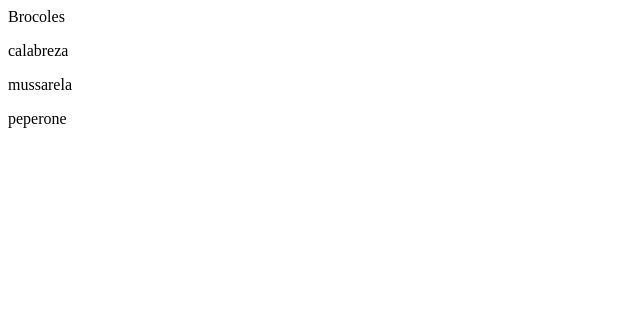
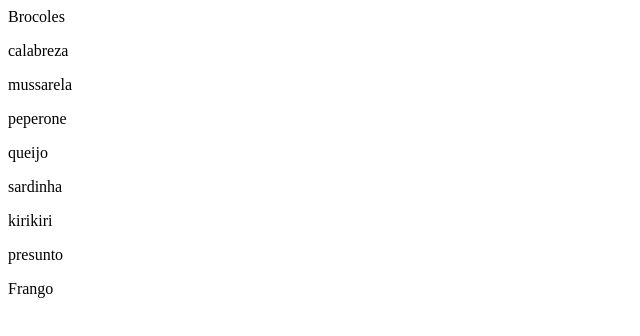
Before and after one commit to Artorias3211/Artorias, a plain HTML site: page Treinando Gitgub/index.html in a window 1280 px wide. Shown: the whole page, without its empty margins (0-640 px from the left). Drawn offline with Linux system fonts and the light colour scheme.

Commit message:
adicionei novos sabores

```diff
--- a/Treinando Gitgub/index.html
+++ b/Treinando Gitgub/index.html
@@ -9,5 +9,10 @@
     <p>calabreza</p>
     <p>mussarela</p>
     <p>peperone</p>
+    <p>queijo</p>
+    <p>sardinha</p>
+    <p>kirikiri</p>
+    <p>presunto</p>
+    <p>Frango</p>
 </body>
 </html>
```
